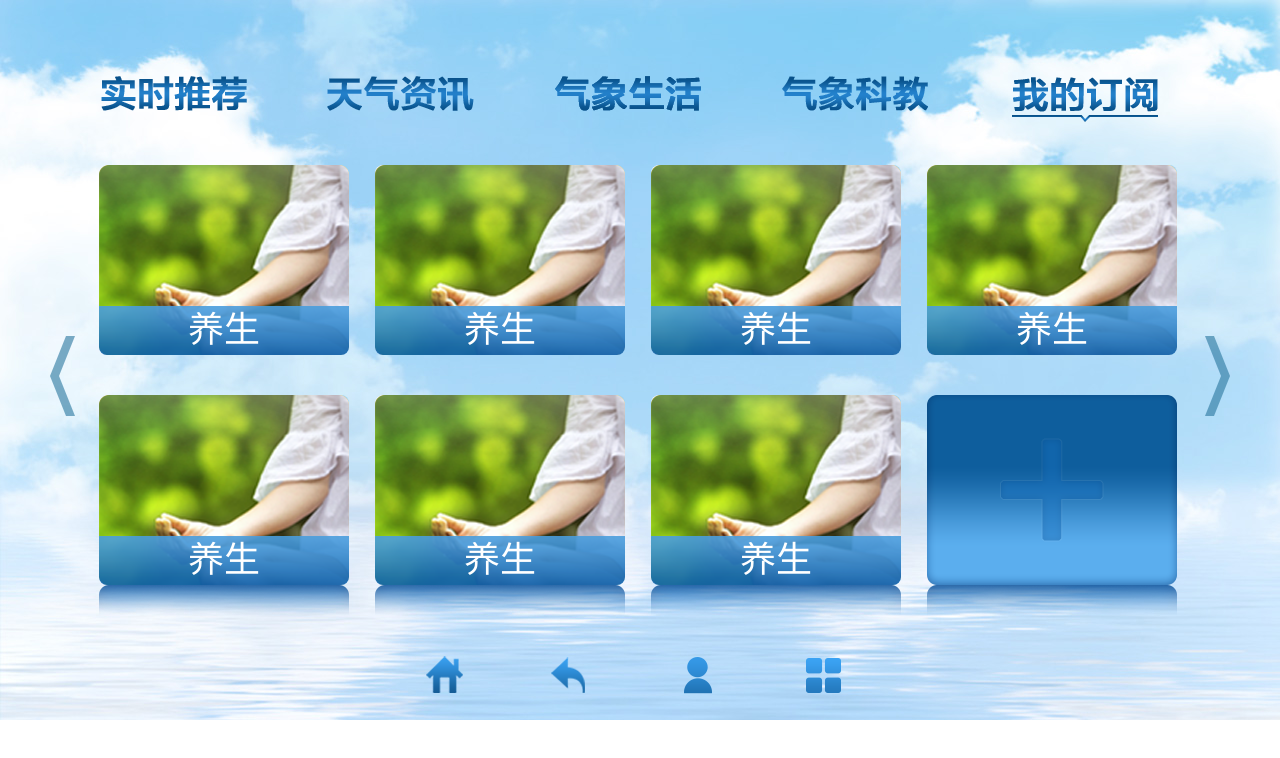
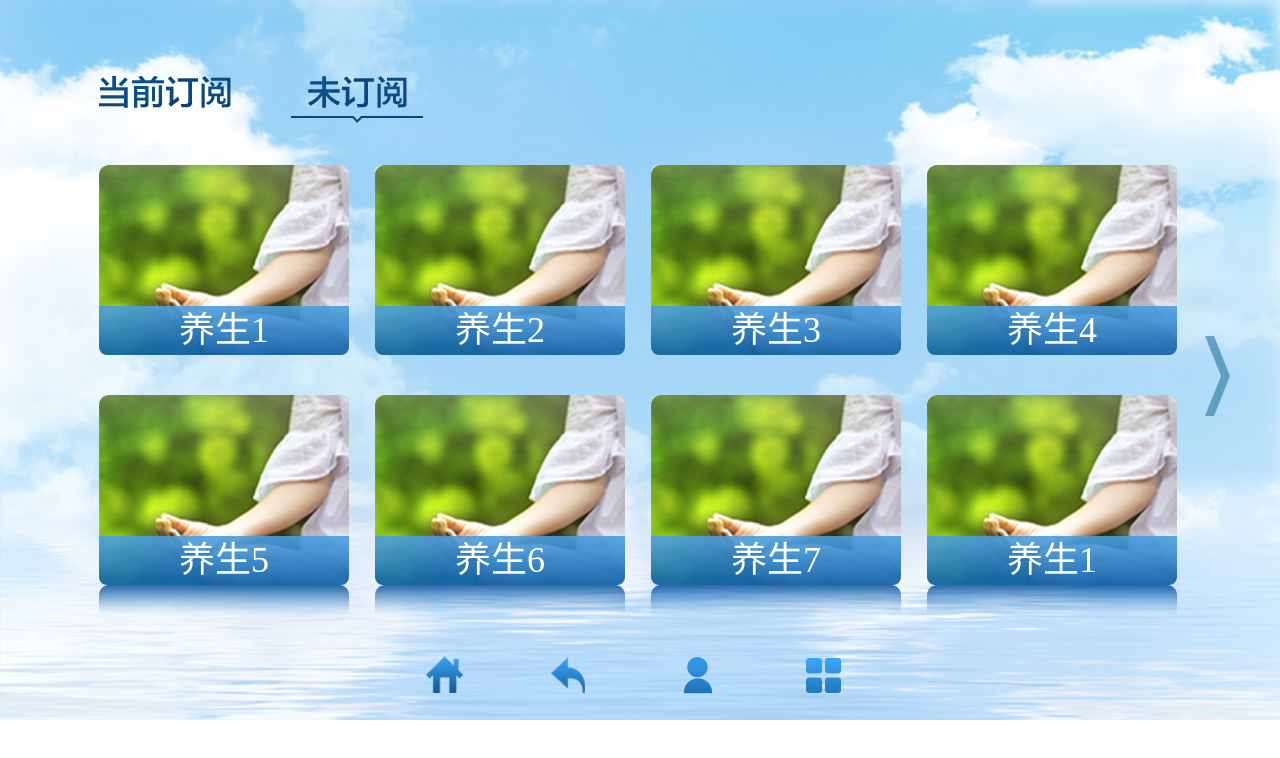
Before and after one commit to gxws/weather, a plain HTML site: page html/weather-subscription.html in a window 1280 px wide. Drawn offline with Linux system fonts and the light colour scheme.

Commit message:
套模版

```diff
--- a/html/weather-subscription.html
+++ b/html/weather-subscription.html
@@ -5,75 +5,37 @@
 	<title>我的订阅</title>
 	<link rel="stylesheet" href="../public/css/common.css" />
 	<link rel="stylesheet" href="../public/css/weather-subscript.css" />
+	<script src="../public/js/template.js"></script>
 </head>
 <body style="background: url('../public/images/bg-duoyun.jpg') no-repeat;">
+	<div id="root"></div>
+	<!-- 			<a href="#" class="subscript-list">
+					<img class="subscript-list-img" src="../public/images/subscript-list-bg.png" />
+					<div class="subscript-list-shadow"></div>
+				</a> -->
+
+	<script src="../public/js/common.js"></script>
+	<script src="../public/js/pagination.js"></script>
+	<script id="templateId" type="text/html">
+		{{if headers && !nav}}
 			<div id="header">
 				<div class="header-nav">
-			<span id="nav1" class="nav-1"></span>
-			<span id="nav2" class="nav-2"></span>
-			<span id="nav3" class="nav-3"></span>
-			<span id="nav4" class="nav-4"></span>
-			<span id="nav5" class="nav-5 active"></span>
+					{{each headers as v i}}
+						<span id="nav{{i+1}}" class="nav-{{i+1}} {{if v.active}}active{{/if}}"></span>
+					{{/each}}
 				</div>
 			</div>
-	<!--
-	用户当家订阅页面
+		{{/if}}
+		{{if nav}}
 			<div class="subscript-nav">
-		<a class="subscript-nav-current active" href="#"></a>
-		<a class="subscript-nav-no" href="#"></a>
+				<a class="subscript-nav-current {{if nav === 1}}active{{/if}}" href="#"></a>
+				<a class="subscript-nav-no {{if nav === 2}}active{{/if}}" href="#"></a>
 			</div>
-	-->
+		{{/if}}
 
-	<!-- 订阅 加 mysubscript -->
-	<!-- 未订阅 加 unsubscript -->
-	<div class="subscript-container">
+		<div class="subscript-container {{if nav === 1}}mysubscript{{/if}}{{if nav === 2}}unsubscript{{/if}}">
 			<span class="prev"></span>
-		<a href="#" class="subscript-list">
-			<img class="subscript-list-img" src="../uploads/image8.png" />
-			<div class="subscript-list-title">养生</div>
-			<div class="subscript-list-mask"></div>
-			<!-- <div class="subscript-list-shadow"></div> -->
-		</a>
-		<a href="#" class="subscript-list">
-			<img class="subscript-list-img" src="../uploads/image8.png" />
-			<div class="subscript-list-title">养生</div>
-			<div class="subscript-list-mask"></div>
-			<!-- <div class="subscript-list-shadow"></div> -->
-		</a>
-		<a href="#" class="subscript-list">
-			<img class="subscript-list-img" src="../uploads/image8.png" />
-			<div class="subscript-list-title">养生</div>
-			<div class="subscript-list-mask"></div>
-			<!-- <div class="subscript-list-shadow"></div> -->
-		</a>
-		<a href="#" class="subscript-list">
-			<img class="subscript-list-img" src="../uploads/image8.png" />
-			<div class="subscript-list-title">养生</div>
-			<div class="subscript-list-mask"></div>
-			<!-- <div class="subscript-list-shadow"></div> -->
-		</a>
-		<a href="#" class="subscript-list">
-			<img class="subscript-list-img" src="../uploads/image8.png" />
-			<div class="subscript-list-title">养生</div>
-			<div class="subscript-list-mask"></div>
-			<div class="subscript-list-shadow"></div>
-		</a>
-		<a href="#" class="subscript-list">
-			<img class="subscript-list-img" src="../uploads/image8.png" />
-			<div class="subscript-list-title">养生</div>
-			<div class="subscript-list-mask"></div>
-			<div class="subscript-list-shadow"></div>
-		</a>
-		<a href="#" class="subscript-list">
-			<img class="subscript-list-img" src="../uploads/image8.png" />
-			<div class="subscript-list-title">养生</div>
-			<div class="subscript-list-mask"></div>
-			<div class="subscript-list-shadow"></div>
-		</a>
-		<a href="#" class="subscript-list">
-			<img class="subscript-list-img" src="../public/images/subscript-list-bg.png" />
-			<div class="subscript-list-shadow"></div>
-		</a>
+			<div id="listTpl"></div>
 			<span class="next"></span>
 		</div>
 		<div id="footer">
@@ -86,20 +48,136 @@
 		</div>
 
 		<div id="controller">
+			{{if headers && !nav}}
 				<div class="con-header">
-			<a href="#" onfocus="addFocus('#nav1')" onblur="removeFocus('#nav1')"><img src="../public/images/dot.gif" /></a>
-			<a href="#" onfocus="addFocus('#nav2')" onblur="removeFocus('#nav2')"><img src="../public/images/dot.gif" /></a>
-			<a href="#" onfocus="addFocus('#nav3')" onblur="removeFocus('#nav3')"><img src="../public/images/dot.gif" /></a>
-			<a href="#" onfocus="addFocus('#nav4')" onblur="removeFocus('#nav4')"><img src="../public/images/dot.gif" /></a>
-			<a href="#" onfocus="addFocus('#nav5')" onblur="removeFocus('#nav5')"><img src="../public/images/dot.gif" /></a>
+					{{each headers as v i}}
+						<a href="{{v.href}}" onfocus="addFocus('#nav{{i+1}}')" onblur="removeFocus('#nav{{i+1}}')"><img src="../public/images/dot.gif" /></a>
+					{{/each}}
 				</div>
+			{{/if}}
 			<div class="con-footer">
-			<a href="#" onfocus="addFocus('#menu1')" onblur="removeFocus('#menu1')"><img src="../public/images/dot.gif" /></a>
-			<a href="#" onfocus="addFocus('#menu2')" onblur="removeFocus('#menu2')"><img src="../public/images/dot.gif" /></a>
-			<a href="#" onfocus="addFocus('#menu3')" onblur="removeFocus('#menu3')"><img src="../public/images/dot.gif" /></a>
-			<a href="#" onfocus="addFocus('#menu4')" onblur="removeFocus('#menu4')"><img src="../public/images/dot.gif" /></a>
+				{{each footers as v i}}
+					<a href="{{v.href}}" onfocus="addFocus('#menu{{i+1}}')" onblur="removeFocus('#menu{{i+1}}')"><img src="../public/images/dot.gif" /></a>
+				{{/each}}
 			</div>
 		</div>
-	<script src="../public/js/common.js"></script>
+	</script>
+	<script id="list" type="text/html">
+		{{each list as v i}}
+			<a href="{{v.href}}" class="subscript-list A">
+				<img class="subscript-list-img" src="{{v.img}}" />
+				<div class="subscript-list-title">{{v.title}}</div>
+				<div class="subscript-list-mask"></div>
+				{{if i > 3}}
+					<div class="subscript-list-shadow"></div>
+				{{/if}}
+			</a>
+		{{/each}}
+	</script>
+	<script type="text/javascript">
+		var data = {
+			headers: [{
+				href: "#",
+				active: false
+			},{
+				href: "#",
+				active: false
+			},{
+				href: "#",
+				active: false
+			},{
+				href: "#",
+				active: false
+			},{
+				href: "#",
+				active: true
+			}],
+			footers: [{
+				href: "#",
+			},{
+				href: "#",
+			},{
+				href: "#",
+			},{
+				href: "#",
+			}],
+			nav: 2,
+			lists: [{
+				title: "养生1",
+				img: "../uploads/image8.png",
+				href: "#"
+			},{
+				title: "养生2",
+				img: "../uploads/image8.png",
+				href: "#"
+			},{
+				title: "养生3",
+				img: "../uploads/image8.png",
+				href: "#"
+			},{
+				title: "养生4",
+				img: "../uploads/image8.png",
+				href: "#"
+			},{
+				title: "养生5",
+				img: "../uploads/image8.png",
+				href: "#"
+			},{
+				title: "养生6",
+				img: "../uploads/image8.png",
+				href: "#"
+			},{
+				title: "养生7",
+				img: "../uploads/image8.png",
+				href: "#"
+			},{
+				title: "养生1",
+				img: "../uploads/image8.png",
+				href: "#"
+			},{
+				title: "养生2",
+				img: "../uploads/image8.png",
+				href: "#"
+			},{
+				title: "养生3",
+				img: "../uploads/image8.png",
+				href: "#"
+			},{
+				title: "养生4",
+				img: "../uploads/image8.png",
+				href: "#"
+			},{
+				title: "养生5",
+				img: "../uploads/image8.png",
+				href: "#"
+			},{
+				title: "养生6",
+				img: "../uploads/image8.png",
+				href: "#"
+			},{
+				title: "养生7",
+				img: "../uploads/image8.png",
+				href: "#"
+			}]
+		};
+
+		var html = template('templateId', data);
+		document.getElementById('root').innerHTML = html;
+
+		pagination({
+			template_id: "list",
+			container_id: "listTpl",
+			size: 8,
+			row: 4,
+			total: 14,
+			items: data.lists,
+			callback: function(text, list){
+				if(data.headers && list.length < 7 && !data.nav){
+					text += '<a href="#" class="subscript-list"><img class="subscript-list-img" src="../public/images/subscript-list-bg.png" /><div class="subscript-list-shadow"></div></a>';
+				}
+				document.getElementById('listTpl').innerHTML = text;
+			}
+		});
+	</script>
 </body>
 </html>
--- a/public/js/pagination.js
+++ b/public/js/pagination.js
@@ -74,8 +74,8 @@
                 "list": param.items.slice(start, start + param.size)
             }
             var html = template(param.template_id, data);
-            document.getElementById(param.container_id).innerHTML = html;
-            param.callback();
+            // document.getElementById(param.container_id).innerHTML = html;
+            if (param.callback) param.callback(html, data.list);
 
             if (pages === 1) {
                 prev.style.display = "none";
```
Also changed, not shown: html/weather-article-video-list.html (+4 -1 lines), html/weather-article.html (+4 -1 lines), html/weather-kejiao.html (+4 -1 lines), html/weather-life.html (+4 -1 lines). Lines whose indentation alone changed are shown as unchanged.
